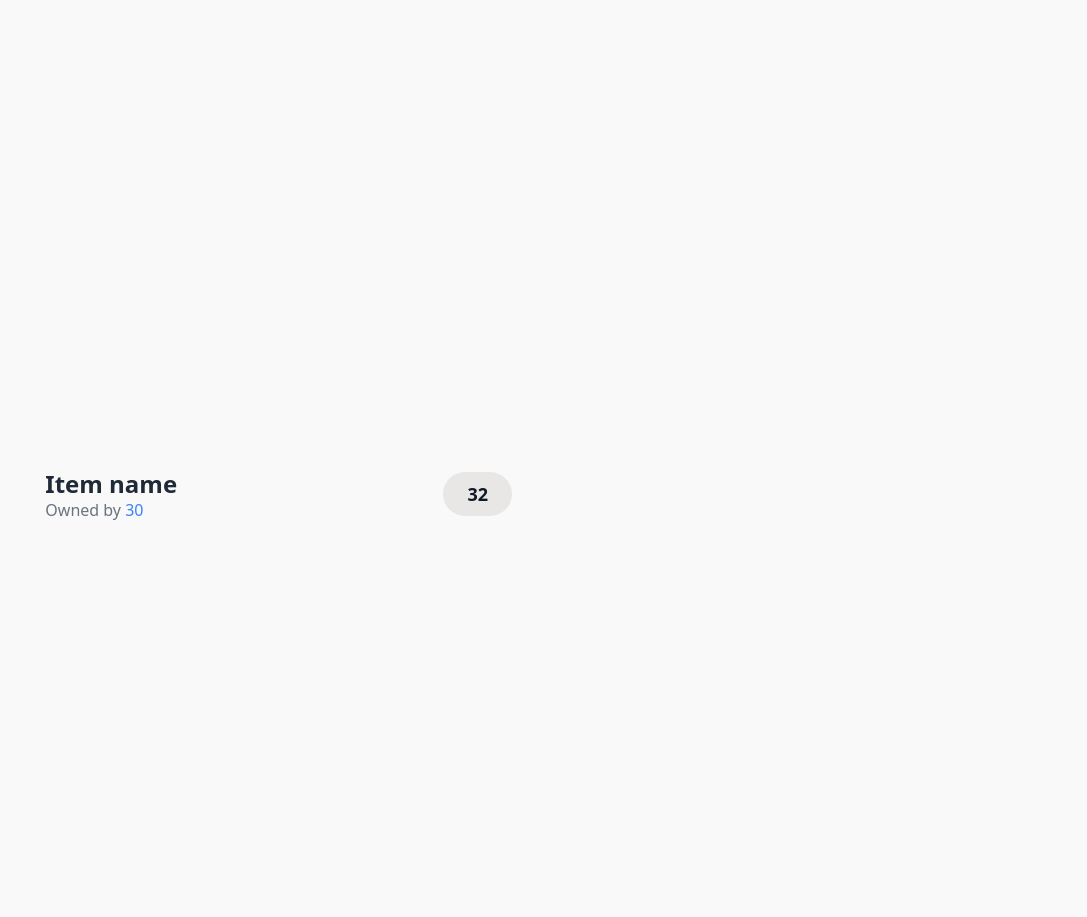
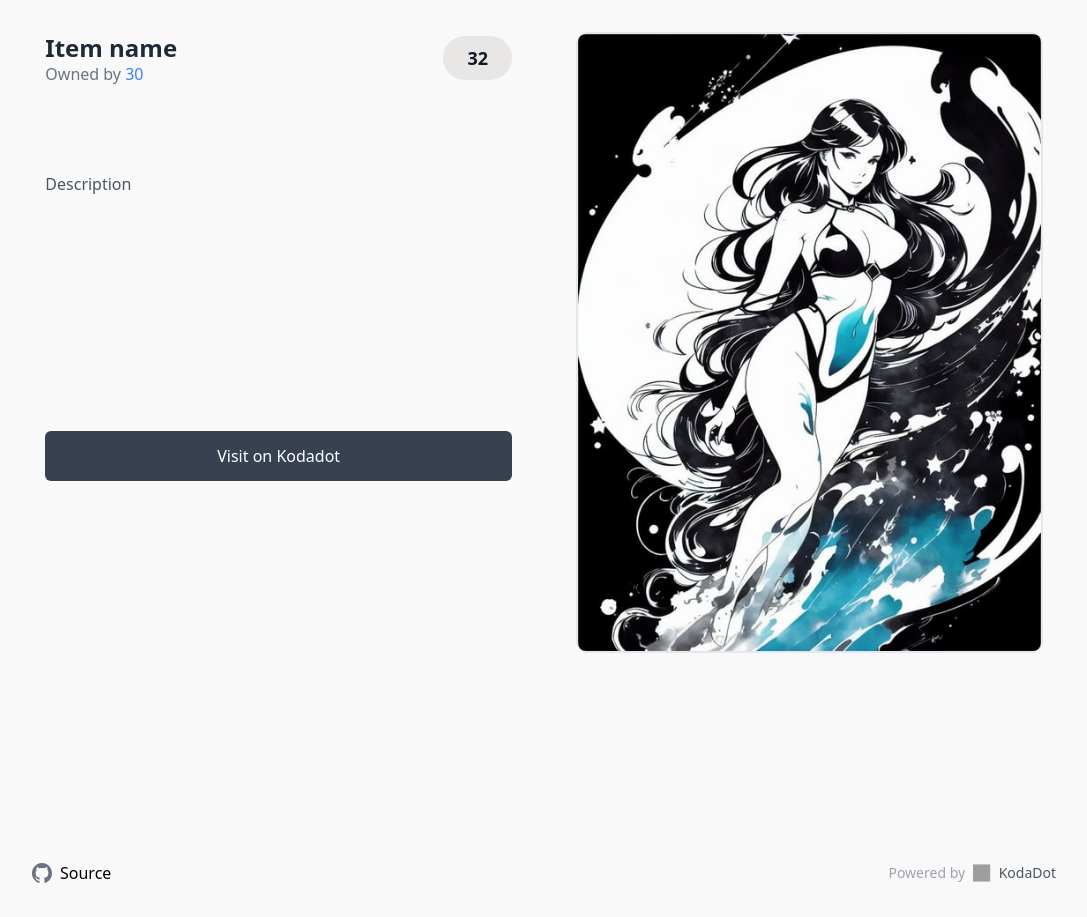
Before and after one commit to poppyseedDev/polkadot-fandom-page, a Next.js app: page /products/1 in a window 1280 px wide. Shown: the part 184-1101 px from the top of the page, without its empty margins (96-1183 px from the left). Before the commit the page ends 800 px from the top, so only its background shows below. Built offline with nearby package versions, Linux system fonts and the light colour scheme; grey boxes are pictures that could not be loaded.

Commit message:
adding footer

```diff
--- /dev/null
+++ b/src/components/Footer.tsx
@@ -0,0 +1,39 @@
+import GitHub from "./IconGithub";
+
+export default function Footer() {
+  return (
+    <footer
+    className="w-11/12 max-w-5xl mx-auto mt-24 sm:!mt-28 mb-8 flex items-center justify-between"
+    >
+      <span className="flex items-center gap-4">
+        <a
+          className="hover:underline flex gap-2 items-center"
+          href="https://github.com/poppyseedDev/polkadot-fandom-page"
+        >
+          <GitHub class="h-5 w-5 text-gray-500" />
+          Source
+        </a>
+      </span>
+      <a
+        className="text-sm text-gray-400 hidden items-center gap-2 sm:!flex"
+        href="https://kodadot.xyz"
+      >
+        Powered by
+        <svg
+          xmlns="http://www.w3.org/2000/svg"
+          aria-hidden="true"
+          role="img"
+          width={28 / 32 * 20}
+          height={20}
+          preserveAspectRatio="xMidYMid meet"
+          viewBox="0 0 256 256"
+        >
+          <image href="/logo.svg" height="256" width="256" />
+        </svg>
+        <span className="text-gray-600">
+          KodaDot
+        </span>
+      </a>
+    </footer>
+  );
+}
--- /dev/null
+++ b/src/components/IconGithub.tsx
@@ -0,0 +1,24 @@
+export default function IconGithub(props: { class?: string }) {
+    return (
+      <svg
+        className={props.class}
+        width="14"
+        height="14"
+        viewBox="0 0 14 14"
+        fill="none"
+        xmlns="http://www.w3.org/2000/svg"
+      >
+        <g clip-path="url(#clip0_1989_191)">
+          <path
+            d="M7.00001 0C3.13391 0 0 3.21295 0 7.17755C0 10.3482 2.0055 13.0388 4.7873 13.9875C5.1373 14.0534 5.26471 13.832 5.26471 13.6414C5.26471 13.4716 5.25912 13.0195 5.25561 12.4212C3.3082 12.8547 2.8973 11.4589 2.8973 11.4589C2.5795 10.6291 2.1203 10.4084 2.1203 10.4084C1.48471 9.96418 2.16861 9.97279 2.16861 9.97279C2.87071 10.0229 3.24032 10.7122 3.24032 10.7122C3.86472 11.8085 4.87903 11.4918 5.27732 11.3084C5.34171 10.8448 5.52232 10.5288 5.72251 10.3497C4.16851 10.1684 2.534 9.55218 2.534 6.80211C2.534 6.01893 2.807 5.37764 3.2543 4.87605C3.1822 4.69476 2.94211 3.96463 3.32289 2.97722C3.32289 2.97722 3.91089 2.78376 5.24789 3.71238C5.77305 3.55992 6.37629 3.47184 6.99948 3.4709C7.59448 3.47377 8.19351 3.5533 8.7528 3.71238C10.0891 2.78376 10.6757 2.97649 10.6757 2.97649C11.0579 3.9646 10.8171 4.69475 10.7457 4.87603C11.1937 5.3776 11.4653 6.0189 11.4653 6.80208C11.4653 9.55931 9.82799 10.1662 8.26908 10.3439C8.52037 10.5653 8.74368 11.0031 8.74368 11.6731C8.74368 12.6318 8.73529 13.4064 8.73529 13.6414C8.73529 13.8335 8.86129 14.057 9.21689 13.9868C12.0205 13.0032 14 10.3285 14 7.18046C14 7.17943 14 7.17841 14 7.17738C14 3.21278 10.8654 0 7.00001 0Z"
+            fill="currentColor"
+          />
+        </g>
+        <defs>
+          <clipPath id="clip0_1989_191">
+            <rect width="14" height="14" fill="white" />
+          </clipPath>
+        </defs>
+      </svg>
+    );
+  }
--- /dev/null
+++ b/src/components/ProductAction.tsx
@@ -0,0 +1,20 @@
+import Image from "next/image";
+
+
+
+export default function ProductAction({ id }: { id: string}) {
+    const handleClick = () => {
+        const url = `https://kodadot.xyz/bsx/gallery/${id}`;
+        window.open(url, '_blank')
+      };
+
+    return (
+        <button
+          onClick={handleClick}
+          className={`w-full bg-gray-700 border border-transparent rounded-md py-3 px-8 flex items-center justify-center text-base font-medium text-white hover:bg-gray-900`}
+        >
+          Visit on Kodadot
+        </button>
+      );
+
+}
--- a/src/components/ProductDetails.tsx
+++ b/src/components/ProductDetails.tsx
@@ -1,3 +1,5 @@
+import Image from "next/image";
+import ProductAction from "./ProductAction";
 
 interface Metadata {
     name: string;
@@ -47,8 +49,50 @@ export default function Product({ item }: { item: String}) {
               </div>
             </div>
           </div>
+
+
+          <section
+          aria-labelledby="information-heading"
+          className="mt-12 pt-6 border-t-1 border-gray-200"
+        >
+          <h2 id="information-heading" className="sr-only">
+            Product information
+          </h2>
+
+          <div className="mt-4 space-y-6">
+            <p
+              className={"text-base text-gray-600"}
+            >Description</p>
+          </div>
+        </section>
+      </div>
+
+      {/* Product image */}
+      <div
+        className="aspect-square w-full bg-white rounded-xl border-2 border-gray-200 mt-12 lg:mt-0 lg:col-start-2 lg:row-span-2 lg:self-start"
+      >
+        <div className="rounded-lg overflow-hidden">
+            <Image
+              id="productImage"
+              src="/Luna1.jpeg"
+              alt="test"
+              width="400"
+              height="400"
+              className="w-full h-full object-center object-contain"
+            />
+
         </div>
-        </div>
+      </div>
+
+      {/* Product form */}
+      <div className="mt-12 lg:max-w-lg lg:col-start-1 lg:row-start-2 lg:self-start">
+        <section aria-labelledby="options-heading">
+          <div className="mt-4">
+            <ProductAction id="{item.id}" />
+          </div>
+        </section>
+      </div>
+    </div>
     )
 
 }
--- a/src/pages/products/[product].tsx
+++ b/src/pages/products/[product].tsx
@@ -7,6 +7,7 @@ import ProductDetails from '@/components/ProductDetails'
 import { extendFields, getClient } from '@kodadot1/uniquery'
 import Link from 'next/link'
 import { useRouter } from 'next/router'
+import Footer from '@/components/Footer'
 
 export async function getStaticPaths() {
     return {
@@ -61,6 +62,7 @@ export default function Product({ productId }: InferGetStaticPropsType<typeof ge
       </div>
       <ProductDetails item="productId" />
       </main>
+      <Footer />
     </>
   )
 }
```
